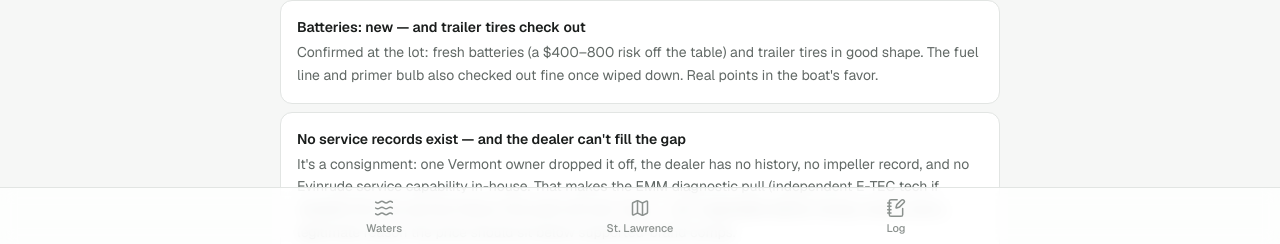
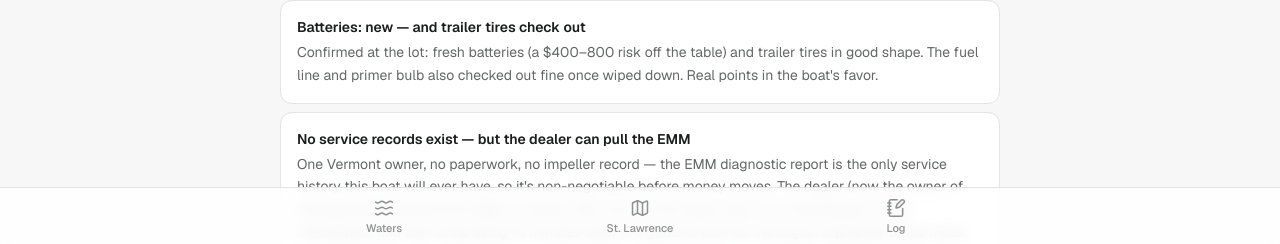
Before and after one commit to eigenvectr/fih, a Next.js app: page /boat-report/findings in a window 1280 px wide. Shown: the part 554-798 px from the top of the page. Built offline with nearby package versions, Linux system fonts and the light colour scheme.

Commit message:
Correct dealer facts: boat is dealer-owned and CR's services Evinrude
The no-records card now reflects that the dealer owns the boat and
can pull the EMM report and compression check in-house, with local
E-TEC service being a plus for ownership.

```diff
--- a/src/app/boat-report/findings/page.tsx
+++ b/src/app/boat-report/findings/page.tsx
@@ -38,9 +38,9 @@ const CONFIRMED: { label: string; detail: string }[] = [
       "Confirmed at the lot: fresh batteries (a $400–800 risk off the table) and trailer tires in good shape. The fuel line and primer bulb also checked out fine once wiped down. Real points in the boat's favor.",
   },
   {
-    label: "No service records exist — and the dealer can't fill the gap",
+    label: "No service records exist — but the dealer can pull the EMM",
     detail:
-      "It's a consignment: one Vermont owner dropped it off, the dealer has no history, no impeller record, and no Evinrude service capability in-house. That makes the EMM diagnostic pull (independent E-TEC tech if needed) the only service history this boat will ever have — non-negotiable before money moves, and a legitimate reason the price should sit below supported-brand comps.",
+      "One Vermont owner, no paperwork, no impeller record — the EMM diagnostic report is the only service history this boat will ever have, so it's non-negotiable before money moves. The dealer (now the owner of the boat) does service Evinrudes in-house: they can pull the report and run a compression check themselves, and their shop being 15 minutes away is a genuine plus for owning an orphaned-brand motor.",
   },
 ];
 
```
